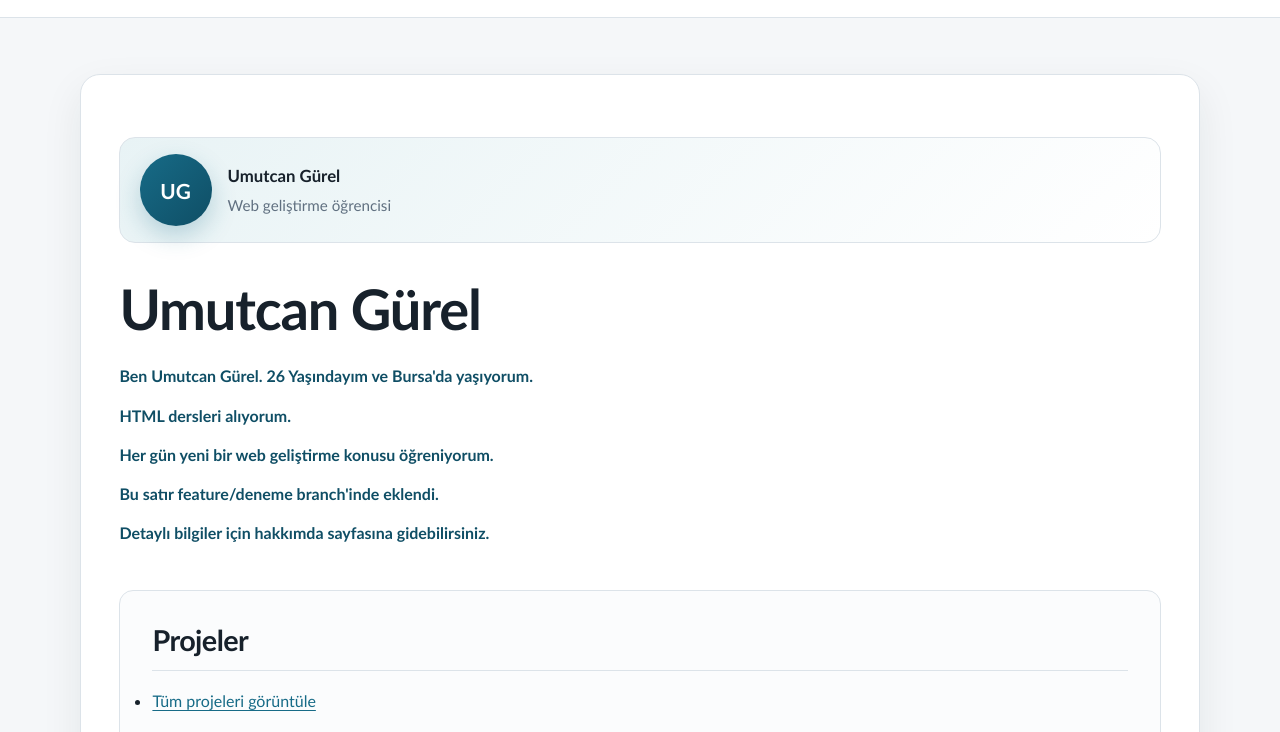
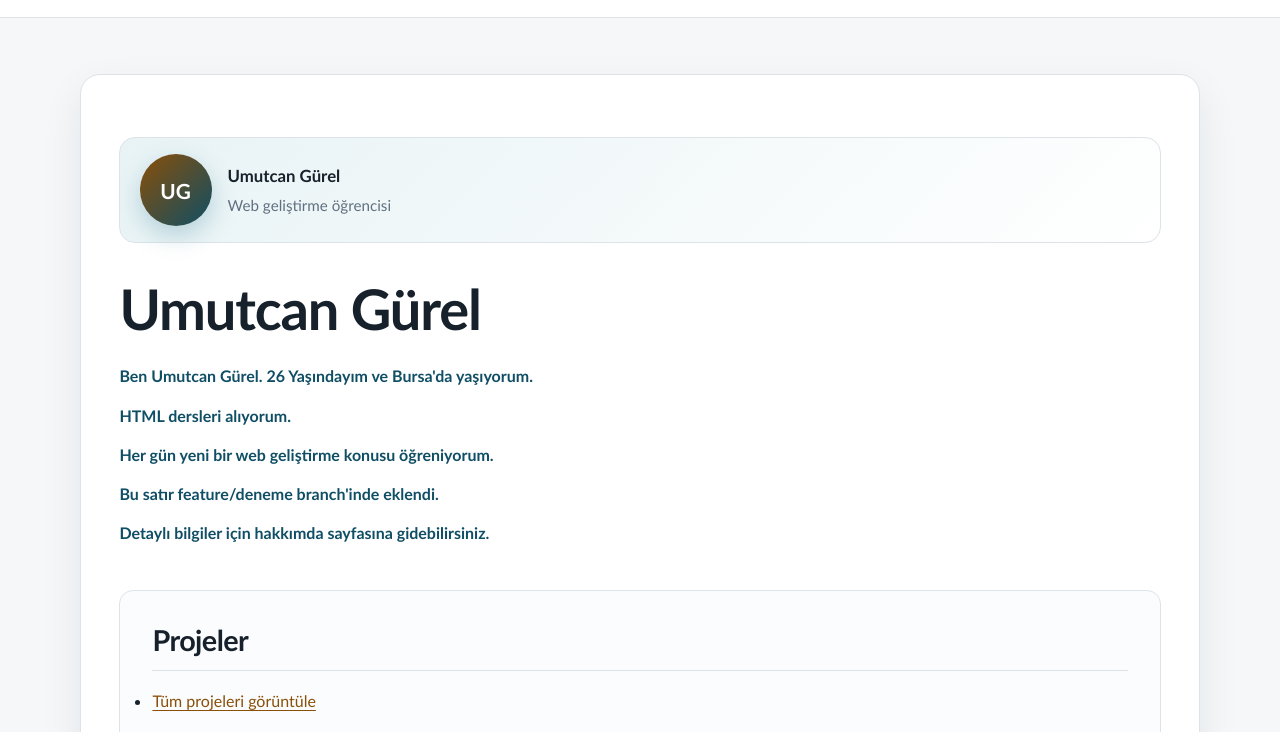
Before and after one commit to umutcangrl2026/umutcangurel-site, a plain HTML site: page index.html in a window 1280 px wide. Shown: the part 68-800 px from the top of the page. Drawn offline with Linux system fonts and the light colour scheme.

Commit message:
style: ana accent rengini güncelle

```diff
--- a/style.css
+++ b/style.css
@@ -4,7 +4,7 @@
     --paper: #f5f7f9;
     --surface: #ffffff;
     --line: #dce3e9;
-    --accent: #176b87;
+    --accent: #8a4f08;
     --accent-dark: #0f4e65;
     --accent-soft: #e8f3f5;
     --shadow: 0 16px 40px rgba(23, 33, 43, 0.08);
```
